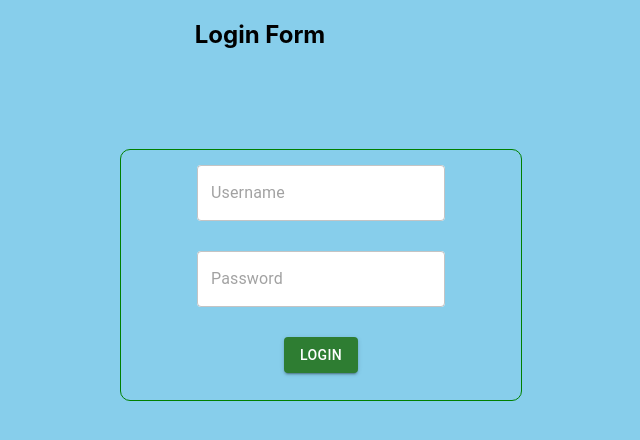
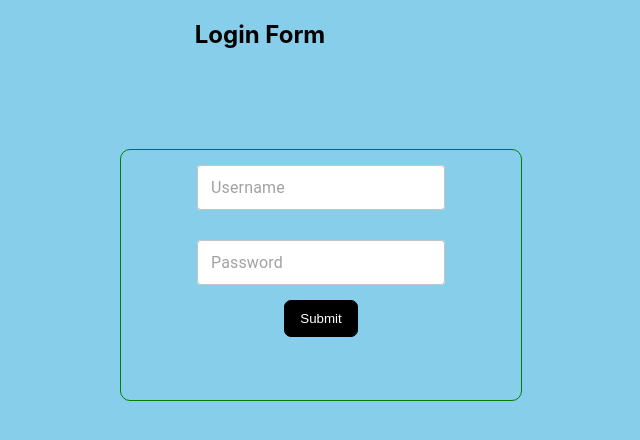
Before and after one commit to sampleprojectSree/sampleproject_1, a React (Create React App) app in the folder sample/: page / in a window 1280 px wide. Shown: the top 440 px of the page, without its empty margins (380-1020 px from the left). Built offline with nearby package versions, Linux system fonts and the light colour scheme.

Commit message:
changes made

```diff
--- a/sample/package.json
+++ b/sample/package.json
@@ -5,7 +5,7 @@
   "dependencies": {
     "@emotion/react": "^11.9.0",
     "@emotion/styled": "^11.8.1",
-    "@/material": "^5.6.2",
+    "@mui/material": "^5.6.2",
     "@testing-library/jest-dom": "^5.16.4",
     "@testing-library/react": "^13.1.1",
     "@testing-library/user-event": "^13.5.0",
--- a/sample/src/App.css
+++ b/sample/src/App.css
@@ -7,9 +7,19 @@ body{
   border: 1px solid green;
   border-radius: 10px;
   margin: 100px 500px;
+
 }
 
 .MuiInputBase-input-MuiOutlinedInput-input{
   background-color: white;
   margin: 15px 0px;
+  height: 45px;
+  border-radius: 10px;
 }
+.submit-btn{
+  padding:  10px 15px;
+  background-color: black;
+  color: white;
+  border: 1px solid black;
+  border-radius: 7px;
+}
--- a/sample/src/App.js
+++ b/sample/src/App.js
@@ -1,3 +1,4 @@
+import React from 'react';
 import './App.css';
 import Login from './Login';
 
--- a/sample/src/Login.js
+++ b/sample/src/Login.js
@@ -30,12 +30,13 @@ return (
             <div style={{ alignItems:"center"}} className='login-input'>
                 <div style={{textAlign:"center"}}>
                     <form onSubmit={submitHandler}>
-                        <OutlinedInput type='username' name='username' className='MuiInputBase-input-MuiOutlinedInput-input' value={username} onChange={changeHandler} placeholder="Username" />
-                        <OutlinedInput type='password' name='password' className='MuiInputBase-input-MuiOutlinedInput-input' value={password} onChange={changeHandler} placeholder="Password" />
+                        <OutlinedInput type='username' name='username' className='MuiInputBase-input-MuiOutlinedInput-input' value={username} onChange={changeHandler} placeholder="Username" required />
+                        <OutlinedInput type='password' name='password' className='MuiInputBase-input-MuiOutlinedInput-input' value={password} onChange={changeHandler} placeholder="Password"  required/>
                         <br/>
-                        <Button style={{marginTop:15,marginBottom:15}} type="submit" variant="contained" color="success">
+                        {/* <Button style={{marginTop:15,marginBottom:15}} type="submit" variant="contained" color="success">
                             Login
-                        </Button>
+                        </Button> */}
+                        <input className='submit-btn' type='submit' name='submit'/>
                     </form>
                 </div>
             </div>
```
